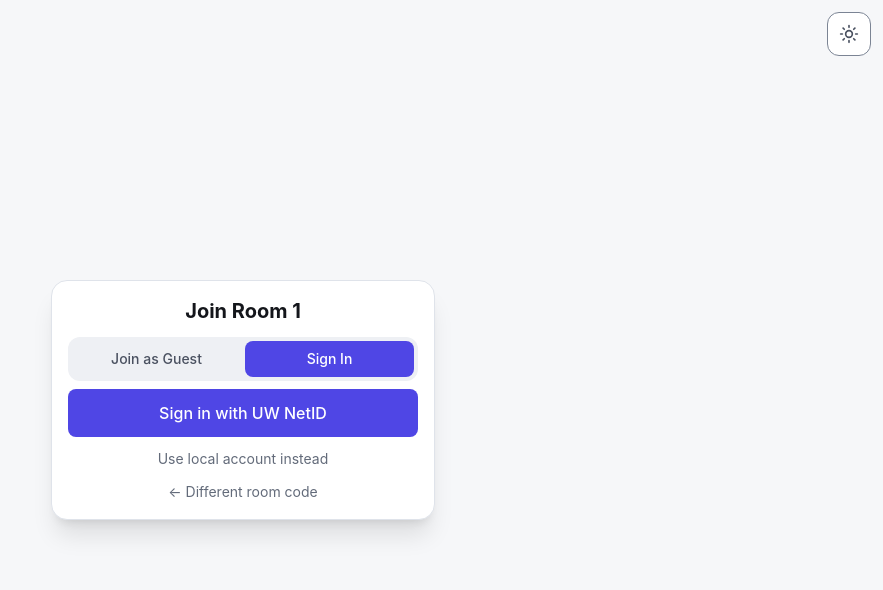
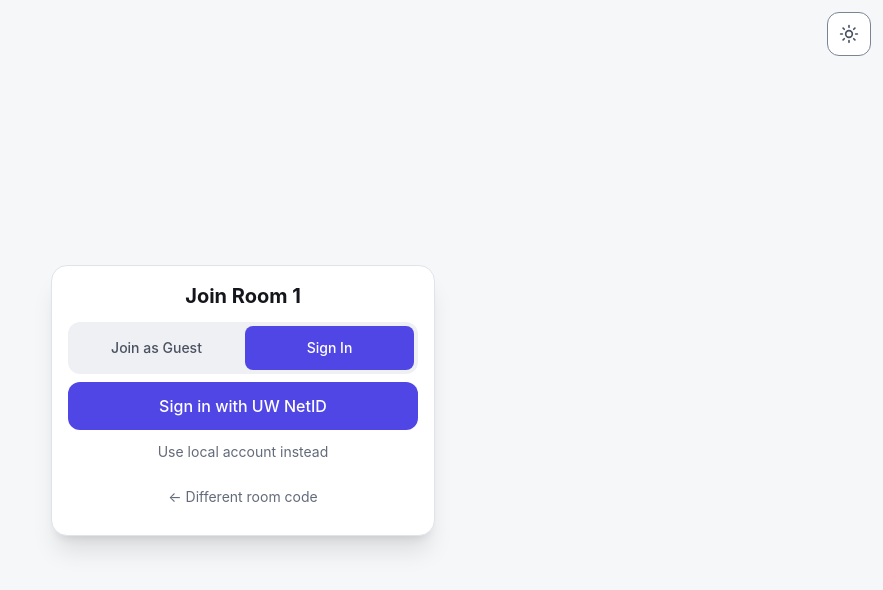
Before and after one commit to tuzhechen2005/CS639-Project2-Buzzer, a React (Vite) app in the folder frontend/player/: page /name/1 in a window 1280 px wide. Both pictures are taken after a click on the button "Sign In". Shown: the top 590 px of the page, without its empty margins (397-1280 px from the left). Built offline with nearby package versions, Linux system fonts and the light colour scheme.

Commit message:
Make every player control at least 44 px tall
The Button primitive gets min-h-11; the name page's mode tabs and its back link and the plot
screen's Type coordinates toggle get min-h-11 and the focus ring, and the sign-in link uses the
control radius.

```diff
--- a/frontend/player/src/components/PlotPointAnswer.tsx
+++ b/frontend/player/src/components/PlotPointAnswer.tsx
@@ -139,7 +139,7 @@ export function PlotPointAnswer({ config, imageId, locked, submitted, onSubmit,
           type="button"
           aria-expanded={panelOpen}
           onClick={() => setPanelOpen((o) => !o)}
-          className="text-accent-text text-sm underline self-center py-1"
+          className="min-h-11 px-3 rounded-xl text-accent-text text-sm underline self-center focus-visible:outline-none focus-visible:ring-2 ring-focus ring-offset-2 ring-offset-page"
         >
           {panelOpen ? 'Hide coordinates' : 'Type coordinates'}
         </button>
--- a/frontend/player/src/components/ui/button.tsx
+++ b/frontend/player/src/components/ui/button.tsx
@@ -12,7 +12,7 @@ export function Button({ className, variant = 'default', size = 'md', ...props }
         'inline-flex items-center justify-center rounded-xl font-semibold transition-colors',
         'focus-visible:outline-none focus-visible:ring-2 ring-focus ring-offset-2 ring-offset-page',
         'disabled:opacity-50 disabled:cursor-not-allowed',
-        'enabled:active:scale-95',
+        'min-h-11 enabled:active:scale-95',
         variant === 'default' && 'bg-accent text-on-accent enabled:hover:bg-accent-hover',
         variant === 'outline' && 'border border-line-strong text-fg enabled:hover:bg-surface-raised',
         variant === 'ghost' && 'text-fg-muted enabled:hover:bg-surface-raised enabled:hover:text-fg',
--- a/frontend/player/src/pages/NamePage.tsx
+++ b/frontend/player/src/pages/NamePage.tsx
@@ -75,7 +75,7 @@ export default function NamePage() {
               <button
                 type="button"
                 onClick={() => { setMode('guest'); setError(''); }}
-                className={`flex-1 py-2 rounded-lg text-sm font-medium transition-colors ${
+                className={`flex-1 min-h-11 py-2 rounded-lg text-sm font-medium transition-colors focus-visible:outline-none focus-visible:ring-2 ring-focus ring-offset-2 ring-offset-page ${
                   mode === 'guest'
                     ? 'bg-accent text-on-accent'
                     : 'text-fg-muted hover:text-fg'
@@ -86,7 +86,7 @@ export default function NamePage() {
               <button
                 type="button"
                 onClick={() => { setMode('netid'); setError(''); }}
-                className={`flex-1 py-2 rounded-lg text-sm font-medium transition-colors ${
+                className={`flex-1 min-h-11 py-2 rounded-lg text-sm font-medium transition-colors focus-visible:outline-none focus-visible:ring-2 ring-focus ring-offset-2 ring-offset-page ${
                   mode === 'netid' || mode === 'local'
                     ? 'bg-accent text-on-accent'
                     : 'text-fg-muted hover:text-fg'
@@ -151,7 +151,7 @@ export default function NamePage() {
                 <a
                   href="/api/auth/oauth2-callback?redirect_to=/player/login"
                   onClick={() => sessionStorage.setItem('joinRoomCode', code)}
-                  className="flex items-center justify-center w-full py-3 px-4 rounded-lg font-medium bg-accent hover:bg-accent-hover text-on-accent transition-colors focus-visible:outline-none focus-visible:ring-2 ring-focus ring-offset-2 ring-offset-page"
+                  className="flex items-center justify-center w-full py-3 px-4 rounded-xl font-medium bg-accent hover:bg-accent-hover text-on-accent transition-colors focus-visible:outline-none focus-visible:ring-2 ring-focus ring-offset-2 ring-offset-page"
                 >
                   Sign in with UW NetID
                 </a>
@@ -210,7 +210,7 @@ export default function NamePage() {
           <button
             type="button"
             onClick={() => navigate('/join')}
-            className="w-full mt-3 text-fg-subtle text-sm hover:text-fg-muted transition-colors"
+            className="w-full mt-3 min-h-11 rounded-xl text-fg-subtle text-sm hover:text-fg-muted transition-colors focus-visible:outline-none focus-visible:ring-2 ring-focus ring-offset-2 ring-offset-page"
           >
             ← Different room code
           </button>
```
